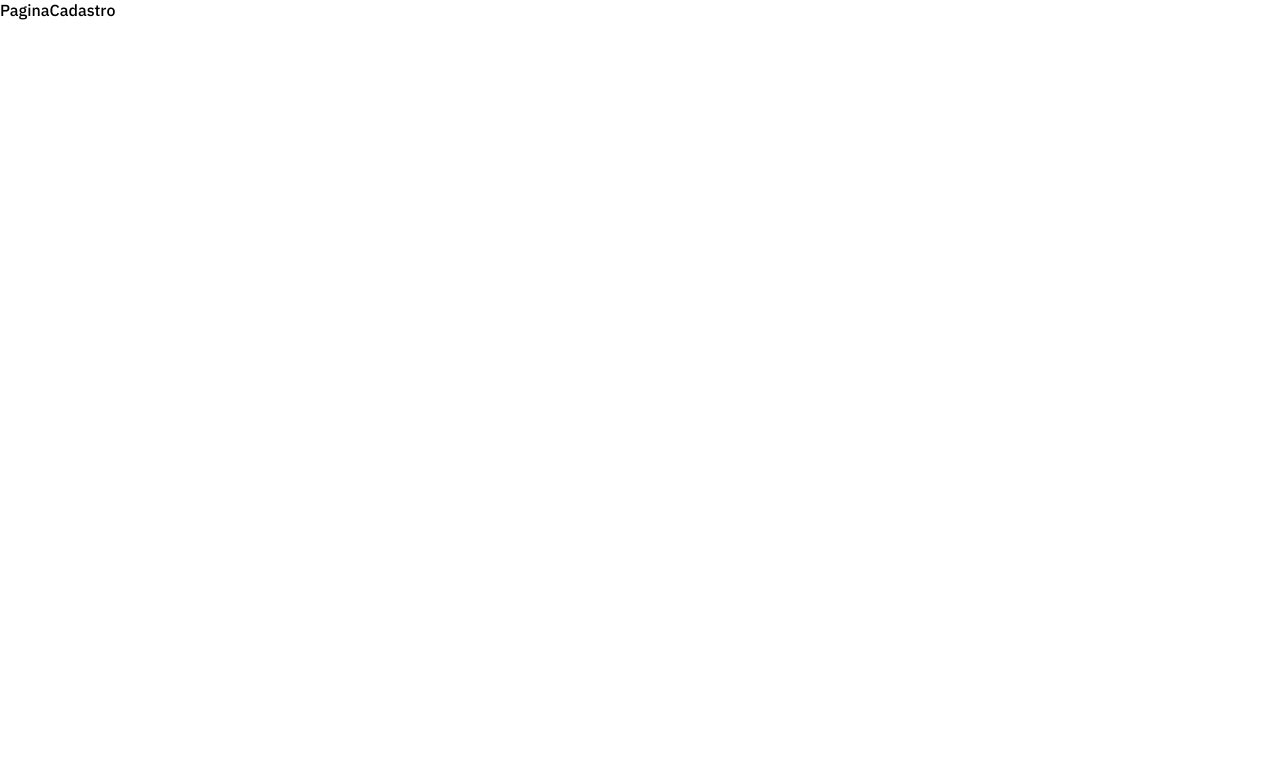
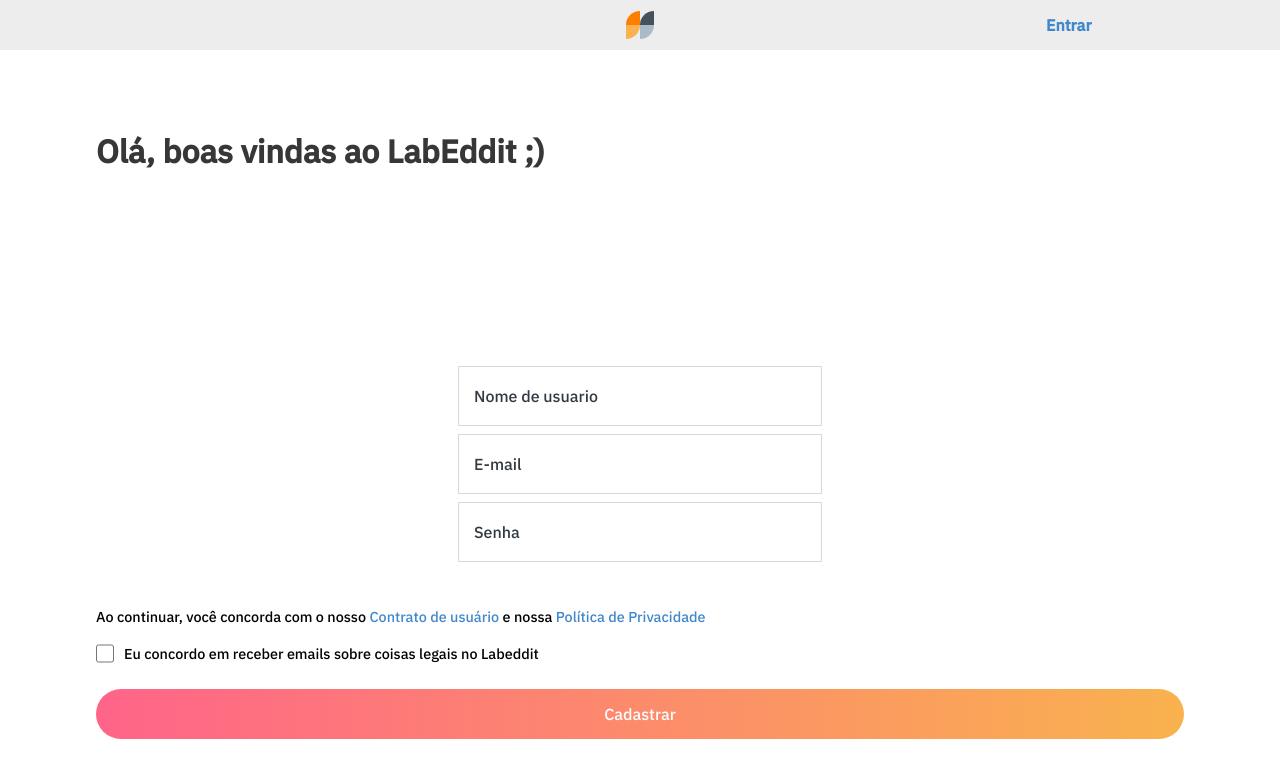
Before and after one commit to future4code/ailton-Gabriel-Ferreira, a React (Create React App) app in the folder modulo3/projeto-labeddit/: page /cadastro in a window 1280 px wide. Shown: the top 778 px of the page. Built offline with nearby package versions, Linux system fonts and the light colour scheme.

Commit message:
Terminei a estilização das duas primeiras telas

```diff
--- a/modulo3/projeto-labeddit/src/components/Input/Input.js
+++ b/modulo3/projeto-labeddit/src/components/Input/Input.js
@@ -1,10 +1,16 @@
 import React from "react";
-export const Input = ({placeholder, type, name, value, onChange}) => {
-  return <input
-  placeholder={placeholder}
-  type={type}
-  name={name}
-  value={value}
-  onChange={onChange}
-/>
+import { Container } from "./InputStyle";
+export const Input = ({ type, name, value, onChange, label }) => {
+  return (
+    <Container>
+      <input
+      required
+        type={type}
+        name={name}
+        value={value}
+        onChange={onChange}
+      />
+      <label>{label}</label>
+    </Container>
+  );
 };
--- a/modulo3/projeto-labeddit/src/components/Input/InputStyle.js
+++ b/modulo3/projeto-labeddit/src/components/Input/InputStyle.js
@@ -1 +1,33 @@
 import styled from "styled-components";
+
+export const Container = styled.div`
+  display: flex;
+  justify-content: center;
+  position: relative;
+  margin: 0 auto;
+  width: fit-content;
+  transition: 1s ease-in-out;
+  > input {
+    border: 1px solid #d5d8de;
+    padding: 16px;
+    width: 364px;
+    height: 60px;
+    outline: 0;
+    :focus ~ label {
+      transition: 0.25s ease;
+      transform: translateY(-20px);
+      font-size: 0.7rem;
+    }
+    :valid ~ label {
+      transform: translateY(-20px);
+      font-size: 0.7rem;
+    }
+  }
+  > label {
+    font-size: 1rem;
+    color: #323941;
+    position: absolute;
+    left: 16px;
+    bottom: 20px;
+  }
+`;
--- /dev/null
+++ b/modulo3/projeto-labeddit/src/components/LabenuLogo/LabenuLogo.js
@@ -0,0 +1,13 @@
+import React from "react";
+import { LogoDiv, LogoPedaco } from "./LabenuLogoStyle";
+
+export const LabenuLogo = ({tamanho}) => {
+  return (
+    <LogoDiv tamanho={tamanho}>
+      <LogoPedaco cor={"#FE7E02"} direcao={"100% 0 0 0"} />
+      <LogoPedaco cor={"#45525B"} direcao={"100% 0 0 0"} />
+      <LogoPedaco cor={"#F9B24E"} direcao={"0 0 100% 0"} />
+      <LogoPedaco cor={"#A8BBC6"} direcao={"0 0 100% 0"} />
+    </LogoDiv>
+  );
+};
--- /dev/null
+++ b/modulo3/projeto-labeddit/src/components/LabenuLogo/LabenuLogoStyle.js
@@ -0,0 +1,14 @@
+import styled from "styled-components"
+
+export const LogoDiv = styled.div`
+display: grid;
+width: ${props=> props.tamanho};
+height: ${props=> props.tamanho};
+grid-template-columns: 1fr 1fr;
+grid-template-rows: 1fr 1fr;
+`
+
+export const LogoPedaco = styled.div`
+background-color: ${props=> props.cor};
+border-radius: ${props=> props.direcao};
+`
--- a/modulo3/projeto-labeddit/src/global/GlobalStyle.js
+++ b/modulo3/projeto-labeddit/src/global/GlobalStyle.js
@@ -35,15 +35,17 @@ export const LogoImg = styled.img`
   width: 84px;
 `;
 
-export const LogoDiv = styled.div`
-display: grid;
-width: ${props=> props.tamanho};
-height: 84px;
-grid-template-columns: 1fr 1fr;
-grid-template-rows: 1fr 1fr;
+export const Formulario = styled.form`
+display: flex;
+flex-direction: column;
+gap: 8px;
+margin-bottom: 44px;
 `
 
-export const LogoPedaco = styled.div`
-background-color: ${props=> props.cor};
-border-radius: ${props=> props.direcao};
+export const BotaoNav = styled.button`
+background: none;
+border: none;
+color: #4088CB;
+font-size: 1rem;
+font-weight: 600;
 `
--- a/modulo3/projeto-labeddit/src/hooks/useForm.js
+++ b/modulo3/projeto-labeddit/src/hooks/useForm.js
@@ -4,7 +4,6 @@ const useForm = (initialState) => {
   const [form, setForm] = useState(initialState);
 
   const onChange = (event) => {
-    console.log(form)
     const { name, value } = event.target;
     setForm({ ...form, [name]: value });
   };
--- a/modulo3/projeto-labeddit/src/pages/PaginaCadastro.js
+++ b/modulo3/projeto-labeddit/src/pages/PaginaCadastro.js
@@ -1,7 +1,97 @@
-import React from 'react'
+import React from "react";
+import {
+  Barra,
+  Chamada,
+  Container,
+  ContainerBotao,
+  ContainerCheckbox,
+  ContainerTermoECheckbox,
+  ContainerTermos,
+  Texto,
+} from "../styles/PaginaCadastroStyle";
+import { LabenuLogo } from "../components/LabenuLogo/LabenuLogo";
+import { Botao, BotaoNav, Formulario } from "../global/GlobalStyle";
+import { Input } from "../components/Input/Input";
+import useForm from "../hooks/useForm";
+import {goToLogin} from '../routes/coordinator'
+import { useNavigate } from "react-router-dom";
 
 export const PaginaCadastro = () => {
+  const navigate = useNavigate()
+  const { form, onChange, cleanFields } = useForm({
+    username: "",
+    email: "",
+    password: "",
+  });
   return (
-    <div>PaginaCadastro</div>
-  )
-}
+    <Container>
+      <Barra>
+        <div>
+        </div>
+        <div>
+          <LabenuLogo tamanho={"28px"} />
+        </div>
+        <div>
+          <BotaoNav onClick={()=> goToLogin(navigate)}>Entrar</BotaoNav>
+        </div>
+      </Barra>
+      <Chamada>Olá, boas vindas ao LabEddit ;)</Chamada>
+      <Formulario>
+        {console.log(form)}
+        <Input
+          type={"text"}
+          name="username"
+          value={form.username}
+          onChange={onChange}
+          label={"Nome de usuario"}
+        />
+        <Input
+          type={"text"}
+          name="email"
+          value={form.email}
+          onChange={onChange}
+          label={"E-mail"}
+        />
+        <Input
+          type={"passwordt"}
+          name="passwordl"
+          value={form.password}
+          onChange={onChange}
+          label={"Senha"}
+        />
+      </Formulario>
+      <ContainerTermoECheckbox>
+        <ContainerTermos>
+          <Texto cor={"#000"} cursor={"auto"}>
+            Ao continuar, você concorda com o nosso{" "}
+          </Texto>
+          <Texto cor={"#4088CB"} cursor={"pointer"}>
+            Contrato de usuário{" "}
+          </Texto>
+          <Texto cor={"#000"} cursor={"auto"}>
+            e nossa{" "}
+          </Texto>
+          <Texto cor={"#4088CB"} cursor={"pointer"}>
+            Política de Privacidade
+          </Texto>
+        </ContainerTermos>
+        <ContainerCheckbox>
+          <input type={"checkbox"} />
+          <span>
+            Eu concordo em receber emails sobre coisas legais no Labeddit
+          </span>
+        </ContainerCheckbox>
+      </ContainerTermoECheckbox>
+      <ContainerBotao>
+        <Botao
+          borda={"none"}
+          bordaRaio={"28px"}
+          cor={"#fff"}
+          gradiente={"linear-gradient(90deg, #FF6489 0%, #F9B24E 100%)"}
+        >
+          Cadastrar
+        </Botao>
+      </ContainerBotao>
+    </Container>
+  );
+};
--- a/modulo3/projeto-labeddit/src/pages/PaginaHome.js
+++ b/modulo3/projeto-labeddit/src/pages/PaginaHome.js
@@ -5,22 +5,17 @@ import {
   ContainerTexto,
   ContainerBotao,
 } from "../styles/PaginaHomeStyle";
-import { Botao, Texto, Titulo, LogoImg, LogoDiv, LogoPedaco } from "../global/GlobalStyle";
+import { Botao, Texto, Titulo } from "../global/GlobalStyle";
 import { useNavigate } from "react-router-dom";
 import { goToLogin } from "../routes/coordinator";
-import Logo from "../images/labenu-logo.png";
+import { LabenuLogo } from "../components/LabenuLogo/LabenuLogo";
 
 export const PaginaHome = () => {
   const navigate = useNavigate();
   return (
     <Container>
       <LogoContainer>
-        <LogoDiv tamanho={"84px"}>
-          <LogoPedaco cor={"#FE7E02"} direcao={"100% 0 0 0"}/>
-          <LogoPedaco cor={"#45525B"} direcao={"0 0 100% 0"}/>
-          <LogoPedaco cor={"#F9B24E"} direcao={"0 0 0 100%"}/>
-          <LogoPedaco cor={"#A8BBC6"} direcao={"0 0 100% 0"}/>
-        </LogoDiv>
+        <LabenuLogo tamanho={"84px"}/>
       </LogoContainer>
       <ContainerTexto>
         <Titulo tamanho={"2rem"}>LabEddit</Titulo>
--- a/modulo3/projeto-labeddit/src/pages/PaginaLogin.js
+++ b/modulo3/projeto-labeddit/src/pages/PaginaLogin.js
@@ -1,16 +1,22 @@
-import React, { useState, useEffect } from "react";
-import Logo from "../images/labenu-logo.png";
-import { Botao, LogoImg, Texto, Titulo, LogoDiv, LogoPedaco } from "../global/GlobalStyle";
+import {
+  Botao,
+  Texto,
+  Titulo,
+  Formulario
+} from "../global/GlobalStyle";
 import { goToCadastro, goToFeed } from "../routes/coordinator";
 import { useNavigate } from "react-router-dom";
 import {
   Container,
+  ContainerBotoes,
   ContainerImagem,
   ContainerInputs,
   ContainerTextos,
+  Linha,
 } from "../styles/PaginaLoginStyle";
 import { Input } from "../components/Input/Input";
 import useForm from "../hooks/useForm";
+import { LabenuLogo } from "../components/LabenuLogo/LabenuLogo";
 
 export const PaginaLogin = () => {
   const { form, onChange, cleanFields } = useForm({ email: "", password: "" });
@@ -22,35 +28,31 @@ export const PaginaLogin = () => {
   return (
     <Container>
       <ContainerImagem>
-      <LogoDiv tamanho={"84px"}>
-          <LogoPedaco cor={"#FE7E02"} direcao={"100% 0 0 0"}/>
-          <LogoPedaco cor={"#45525B"} direcao={"100% 0 0 0"}/>
-          <LogoPedaco cor={"#F9B24E"} direcao={"0 0 100% 0"}/>
-          <LogoPedaco cor={"#A8BBC6"} direcao={"0 0 100% 0"}/>
-        </LogoDiv>
+        <LabenuLogo tamanho={"84px"}/>
       </ContainerImagem>
       <ContainerTextos>
         <Titulo tamanho={"2rem"}>LabEddit</Titulo>
         <Texto tamanho={"1rem"}>O projeto de rede social da Labenu</Texto>
       </ContainerTextos>
       <ContainerInputs>
-        <form onSubmit={login}>
+        <Formulario onSubmit={login}>
           <Input
-            placeholder={"Login"}
-            type={"texto"}
+            type={"text"}
             name="email"
             value={form.email}
             onChange={onChange}
+            label={"E-mail"}
           />
           <Input
-            placeholder={"Senha"}
             type={"password"}
             name="password"
             value={form.password}
             onChange={onChange}
+            label={"Senha"}
           />
-        </form>
+        </Formulario>
       </ContainerInputs>
+      <ContainerBotoes>
         <Botao
           borda={"none"}
           bordaRaio={"28px"}
@@ -60,6 +62,7 @@ export const PaginaLogin = () => {
         >
           Continuar
         </Botao>
+        <Linha/>
         <Botao
           borda={"2px solid #F9B24E"}
           bordaRaio={"28px"}
@@ -69,6 +72,7 @@ export const PaginaLogin = () => {
         >
           Crie uma conta
         </Botao>
+      </ContainerBotoes>
     </Container>
   );
 };
--- a/modulo3/projeto-labeddit/src/styles/PaginaCadastroStyle.js
+++ b/modulo3/projeto-labeddit/src/styles/PaginaCadastroStyle.js
@@ -0,0 +1,69 @@
+import styled from "styled-components";
+
+export const Barra = styled.nav`
+  display: flex;
+  justify-content: space-between;
+  align-items: center;
+  width: 100%;
+  height: 50px;
+  background-color: #ededed;
+  margin-bottom: 80px;
+  > div {
+    display: flex;
+    justify-content: center;
+    align-items: center;
+    height: 100%;
+    width: 33%;
+  }
+`;
+
+export const Container = styled.main`
+  width: 100%;
+  height: 100vh;
+`;
+
+export const Chamada = styled.h1`
+  font-size: 2rem;
+  color: #373737;
+  margin: 0 auto;
+  width: 85%;
+  margin-bottom: 194px;
+`;
+
+export const ContainerTermos = styled.div`
+  margin: 0 auto;
+  width: 85%;
+`;
+
+export const Texto = styled.span`
+  font-size: 0.9rem;
+  cursor: ${(props) => props.cursor};
+  color: ${(props) => props.cor};
+`;
+
+export const ContainerCheckbox = styled.div`
+display: flex;
+width: 85%;
+margin: 0 auto;
+gap: 10px;
+>span {
+    font-size: 0.9rem;
+}
+>input {
+    width: 18px;
+    background-color: blue;
+}
+`
+
+export const ContainerTermoECheckbox = styled.section`
+display: flex;
+flex-direction: column;
+gap: 18px;
+`
+
+export const ContainerBotao = styled.div`
+display: flex;
+justify-content: center;
+width: 100%;
+margin-top: 26px;
+`
--- a/modulo3/projeto-labeddit/src/styles/PaginaLoginStyle.js
+++ b/modulo3/projeto-labeddit/src/styles/PaginaLoginStyle.js
@@ -26,5 +26,18 @@ export const ContainerInputs = styled.div`
   margin-top: 106px;
   display: flex;
   flex-direction: column;
-  background-color: red;
 `;
+
+export const ContainerBotoes = styled.div`
+display: flex;
+flex-direction: column;
+align-items: center;
+width: 100%;
+gap: 18px;
+`
+
+export const Linha = styled.hr`
+width: 85%;
+border: 1px solid #F9B24E;
+
+`
```
Lines whose indentation alone changed are shown as unchanged.
